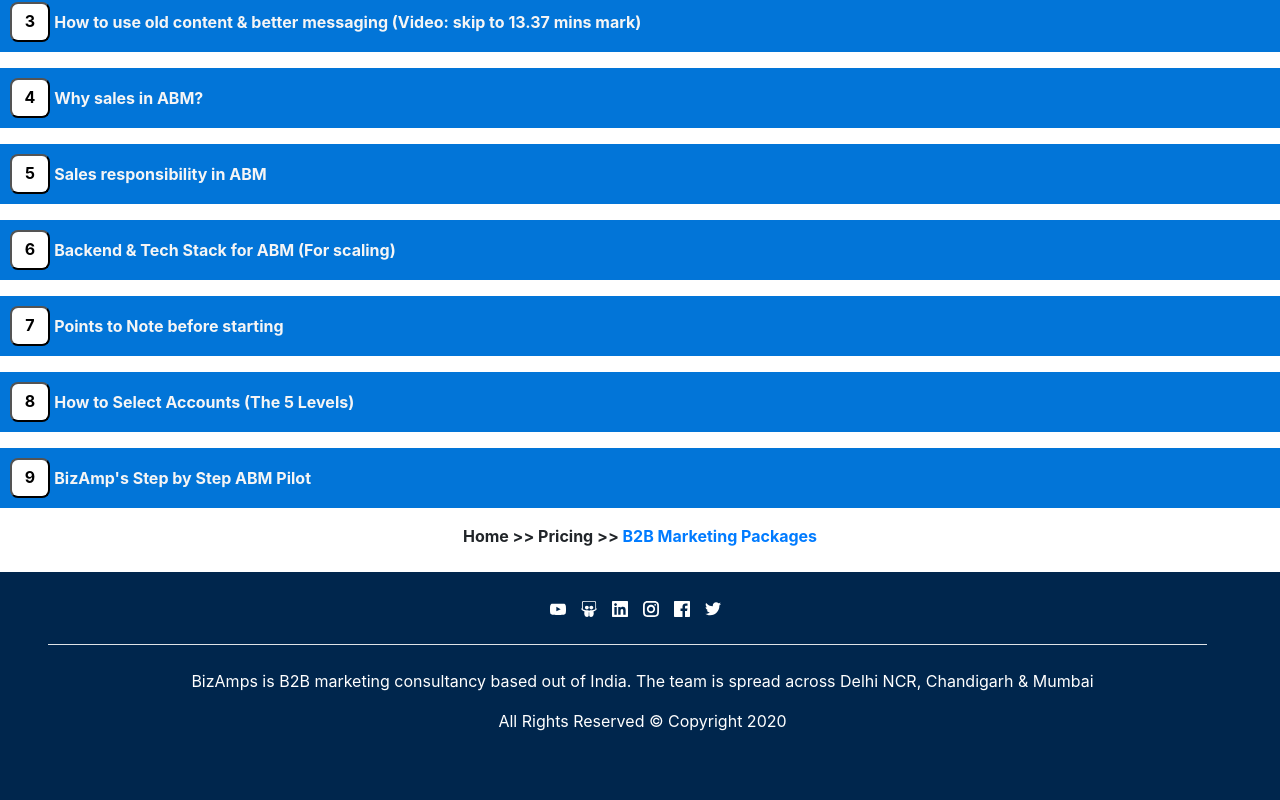
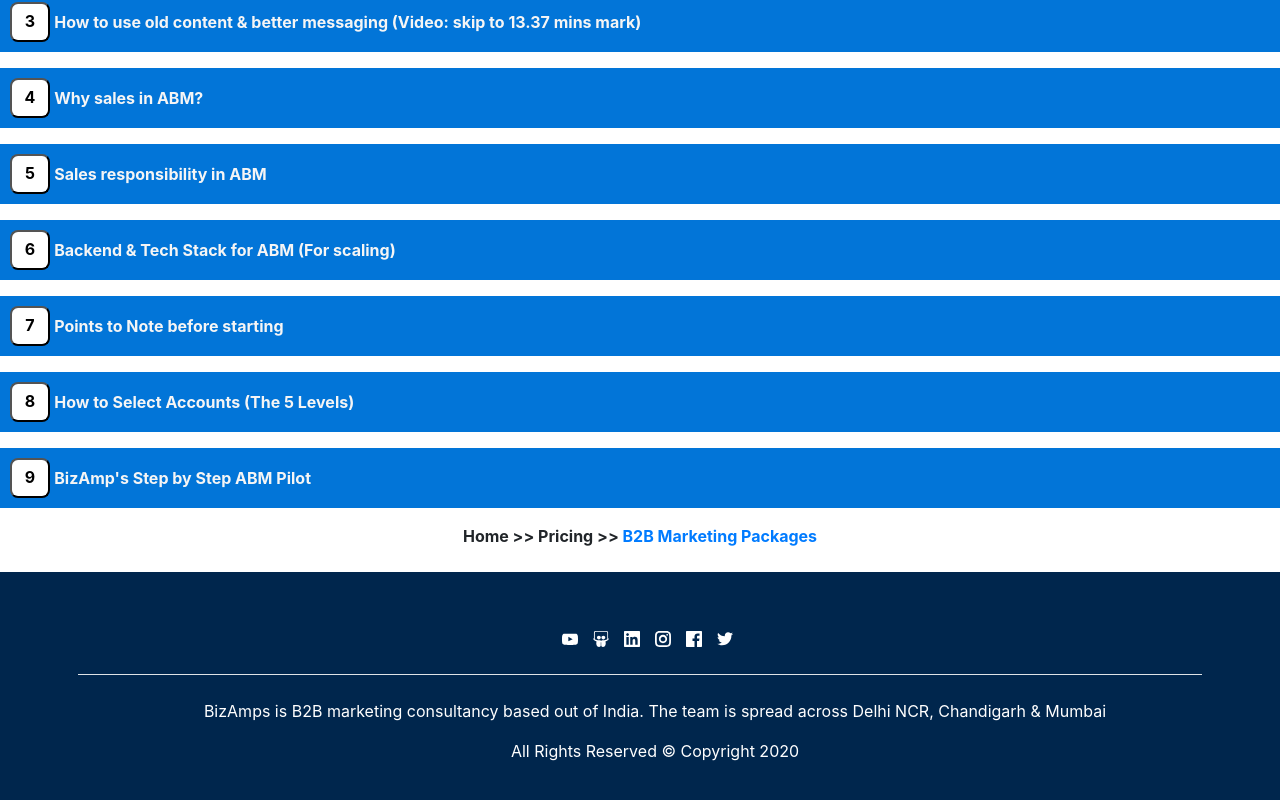
Before and after one commit to Sahithyasp/Project, a React (Create React App) app: page / in a window 1280 px wide. Shown: the part 1185-1985 px from the top of the page. Built offline with nearby package versions, Linux system fonts and the light colour scheme.

Commit message:
last commit

```diff
--- a/src/index.js
+++ b/src/index.js
@@ -197,7 +197,7 @@ class Project extends React.Component {
           <br></br>
         </p>
 
-        <a href="{#}">
+        <a href="#1">
           <p
             style={{
               background: "#0275d8",
@@ -220,7 +220,7 @@ class Project extends React.Component {
             <b>Benchmarks & Results of Account-Based Marketing</b>
           </p>
         </a>
-        <a href="{#}">
+        <a href="#2">
           <p
             style={{
               background: "#0275d8",
@@ -244,7 +244,7 @@ class Project extends React.Component {
           </p>
         </a>
 
-        <a href="{#}">
+        <a href="#3">
           <p
             style={{
               background: "#0275d8",
@@ -271,7 +271,7 @@ class Project extends React.Component {
             </b>
           </p>
         </a>
-        <a href="{#}">
+        <a href="#4">
           <p
             style={{
               background: "#0275d8",
@@ -294,7 +294,7 @@ class Project extends React.Component {
             <b>Why sales in ABM?</b>
           </p>
         </a>
-        <a href="{#}">
+        <a href="#5">
           <p
             style={{
               background: "#0275d8",
@@ -317,7 +317,7 @@ class Project extends React.Component {
             <b>Sales responsibility in ABM</b>
           </p>
         </a>
-        <a href="{#}">
+        <a href="#6">
           <p
             style={{
               background: "#0275d8",
@@ -340,7 +340,7 @@ class Project extends React.Component {
             <b>Backend & Tech Stack for ABM (For scaling)</b>
           </p>
         </a>
-        <a href="{#}">
+        <a href="#7">
           <p
             style={{
               background: "#0275d8",
@@ -363,7 +363,7 @@ class Project extends React.Component {
             <b> Points to Note before starting</b>
           </p>
         </a>
-        <a href="{#data}">
+        <a href="#8">
           <p
             style={{
               background: "#0275d8",
@@ -386,7 +386,7 @@ class Project extends React.Component {
             <b> How to Select Accounts (The 5 Levels)</b>
           </p>
         </a>
-        <a href="{#data}">
+        <a href="#9">
           <p
             style={{
               background: "#0275d8",
@@ -431,7 +431,7 @@ class Project extends React.Component {
               background: "#00264d",
               height: 250,
               color: "white",
-              paddingRight: 25,
+              padding: 30,
             }}
           >
             <br></br>{" "}
@@ -498,7 +498,10 @@ class Project extends React.Component {
               </a>
               <br />
               <br />
-              <div className="border-top mx-5"></div>
+              <div
+                className="border-top mx-5"
+                style={{ paddingLeft: 50 }}
+              ></div>
               <br />
 
               <p>
```
